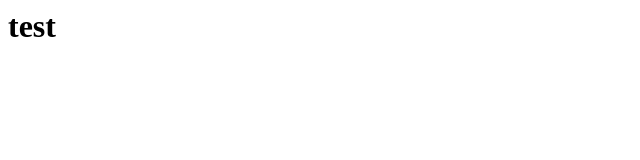
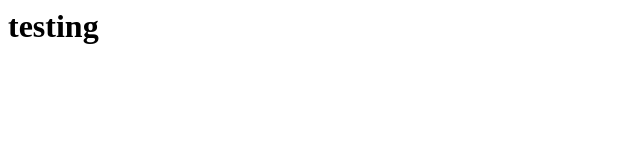
Before and after one commit to liamonk/catmath, a plain HTML site: page index.html in a window 1280 px wide. Shown: the full height of the page, 0-640 px from the left. Drawn offline with Linux system fonts and the light colour scheme.

Commit message:
trigger rebuild

```diff
--- a/index.html
+++ b/index.html
@@ -1,6 +1,6 @@
 <html>
   <head link rel="stylesheet" href="index.css"></head>
   <body>
-    <h1>test</h1>
+    <h1>testing</h1>
   </body>
 </html>
```
